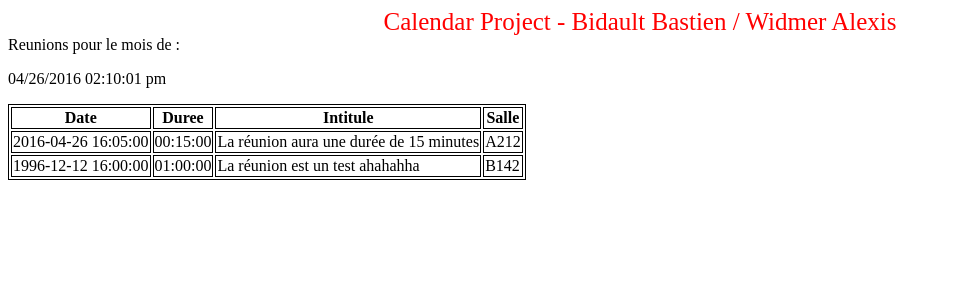
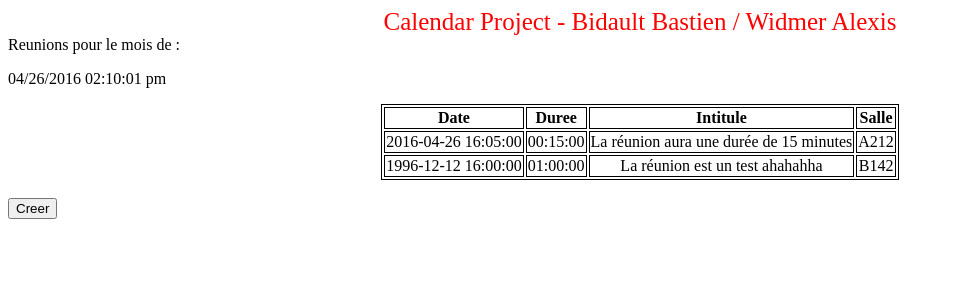
Before and after one commit to Lesys/projectPPE4, a PHP site: page / in a window 1280 px wide. Shown: the top 300 px of the page, without its empty margins (0-954 px from the left). Run offline with PHP 8.4, Linux system fonts and the light colour scheme; data comes from the database, SQL or seed files in the repository.

Commit message:
update create and reunion

```diff
--- a/php/css/reunion.css
+++ b/php/css/reunion.css
@@ -7,4 +7,7 @@
 	font-size: 10;
 	border: 0.5px;
 	border-style: solid;
+	text-align: center;
+	margin-left: auto;
+	margin-right: auto;
 }
--- a/php/view/allReunion.php
+++ b/php/view/allReunion.php
@@ -29,3 +29,5 @@ echo $date;
     ?>
   </tbody>
 </table>
+<br>
+<a href="index.php?action=create"><input type="button" value="Creer"></input></a>
--- /dev/null
+++ b/php/view/create.php
@@ -0,0 +1,3 @@
+<?php
+echo "Test qui fonctionne !";
+?>
```
